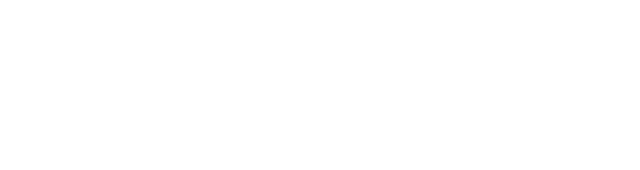
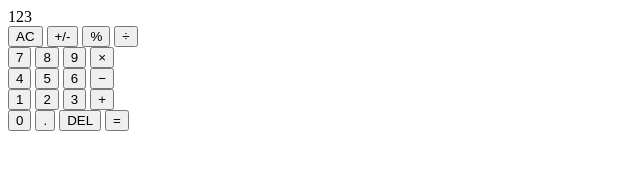
Before and after one commit to Mohammed-Badawy/odin-calculator, a plain HTML site: page index.html in a window 1280 px wide. Shown: the whole page, without its empty margins (0-640 px from the left). Drawn offline with Linux system fonts and the light colour scheme.

Commit message:
Add html elements for the calculator

```diff
--- a/index.html
+++ b/index.html
@@ -12,6 +12,40 @@
     <title>Calculator</title>
 </head>
 <body>
-
+    <div class="calculator-container">
+        <div class="screen">123</div>
+        <div class="buttons-cintainer">
+            <div class="row">
+                <button class="basic-btn" id="clear-btn">AC</button>
+                <button class="basic-btn" id="sign-btn">+/-</button>
+                <button class="basic-btn" id="percentage">%</button>
+                <button class="basic-btn operator" value="÷">&div;</button>
+            </div>
+            <div class="row">
+                <button class="basic-btn number" value="7">7</button>
+                <button class="basic-btn number" value="8">8</button>
+                <button class="basic-btn number" value="9">9</button>
+                <button class="basic-btn operator" value="×">&times;</button>
+            </div>
+            <div class="row">
+                <button class="basic-btn number" value="4">4</button>
+                <button class="basic-btn number" value="5">5</button>
+                <button class="basic-btn number" value="6">6</button>
+                <button class="basic-btn operator" value="-">&minus;</button>
+            </div>
+            <div class="row">
+                <button class="basic-btn number" value="1">1</button>
+                <button class="basic-btn number" value="2">2</button>
+                <button class="basic-btn number" value="3">3</button>
+                <button class="basic-btn operator" value="+">&plus;</button>
+            </div>
+            <div class="row">
+                <button class="basic-btn number" value="0">0</button>
+                <button class="basic-btn number" value=".">.</button>
+                <button class="basic-btn" id="delete-btn">DEL</button>
+                <button class="basic-btn" id="equal-btn">&equals;</button>
+            </div>
+        </div>
+    </div>
 </body>
 </html>
```
